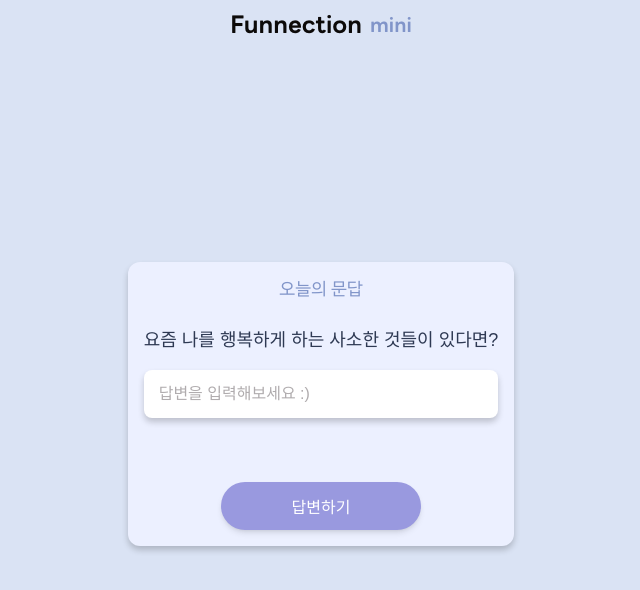
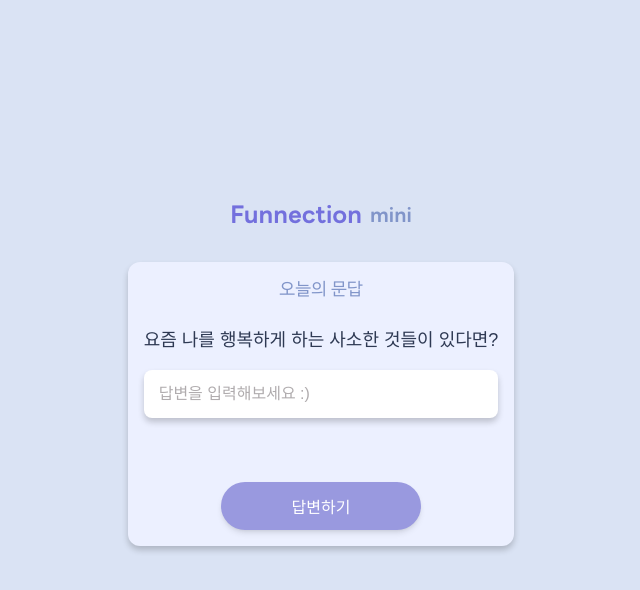
Before and after one commit to LuisKlopp/funnection-mini, a Next.js app: page / in a window 1280 px wide. Shown: the top 590 px of the page, without its empty margins (319-959 px from the left). Built offline with nearby package versions, Linux system fonts and the light colour scheme.

Commit message:
Feat: 헤더 중앙정렬

```diff
--- a/app/page.tsx
+++ b/app/page.tsx
@@ -3,13 +3,6 @@
 export default function Home() {
   return (
     <div className="flex h-[100dvh] w-full flex-col items-center bg-[#dae3f4]">
-      <header className="flex h-14 w-full max-w-[500px] items-center justify-center text-lg font-semibold">
-        <div className="flex items-center gap-2">
-          <span className="text-primary-color">Funnection</span>
-          <span className="text-[20px] text-[#8195c9]">mini</span>
-        </div>
-      </header>
-
       <QuestionsSlider />
     </div>
   );
--- a/components/questions-slider.tsx
+++ b/components/questions-slider.tsx
@@ -9,7 +9,14 @@
   const [step, setStep] = useState<"question" | "ox">("question");
 
   return (
-    <div className="relative w-full max-w-[500px] flex-1 overflow-hidden">
+    <div className="flex h-full w-full flex-col items-center justify-center">
+      <header className="flex h-14 w-full max-w-[500px] items-center justify-center text-lg font-semibold">
+        <div className="flex items-center gap-2">
+          <span className="text-[#7370dd]">Funnection</span>
+          <span className="text-[20px] text-[#8195c9]">mini</span>
+        </div>
+      </header>
+      <div className="relative w-full max-w-[500px] overflow-hidden">
         <div
           className="flex h-full w-[200%] transition-transform duration-500 ease-in-out"
           style={{
@@ -25,5 +32,6 @@
           </div>
         </div>
       </div>
+    </div>
   );
 };
```
Lines whose indentation alone changed are shown as unchanged.
